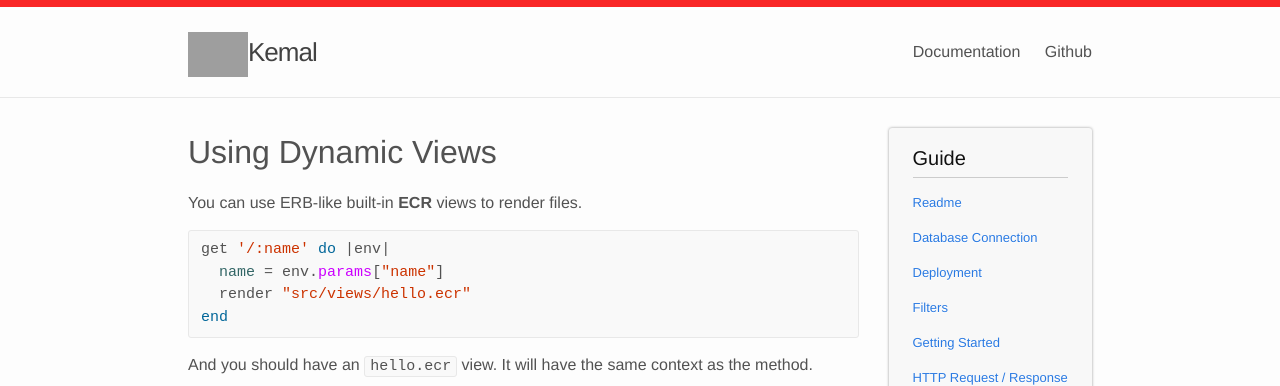
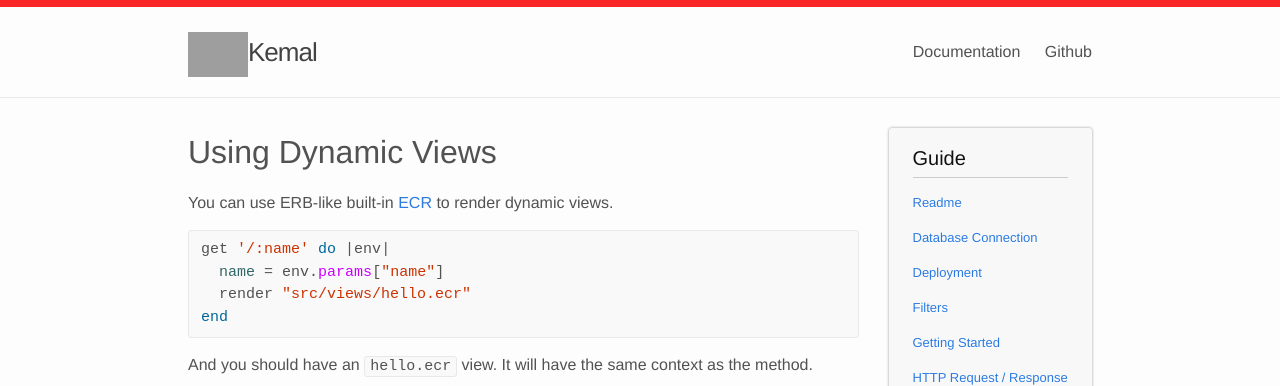
Before and after one commit to kemalcr/kemal, a Jekyll site: the page built from _docs/views.md, in a window 1280 px wide. Shown: the top 386 px of the page. Built offline with Jekyll 4.4.1, drawn with Linux system fonts in a browser that asks for light colours; Markdown is read by kramdown in place of the engine named in the settings; grey boxes are pictures that could not be loaded.

Commit message:
Add ECR link

````diff
--- a/_docs/views.md
+++ b/_docs/views.md
@@ -3,7 +3,7 @@ layout: doc
 title: Using Dynamic Views
 ---
 
-You can use ERB-like built-in **ECR** views to render files.
+You can use ERB-like built-in [ECR](http://crystal-lang.org/api/ECR.html) to render dynamic views.
 
 ```ruby
 get '/:name' do |env|
--- a/index.html
+++ b/index.html
@@ -45,7 +45,7 @@ end
         <li>Built-in and easily extensible middlewares</li>
         <li>Built-in JSON support</li>
         <li>Built-in static file serving</li>
-        <li>Built-in view templating via ecr</li>
+        <li>Built-in view templating via [ECR](http://crystal-lang.org/api/ECR.html)</li>
       </ul>
     </div>
   </div>
````
